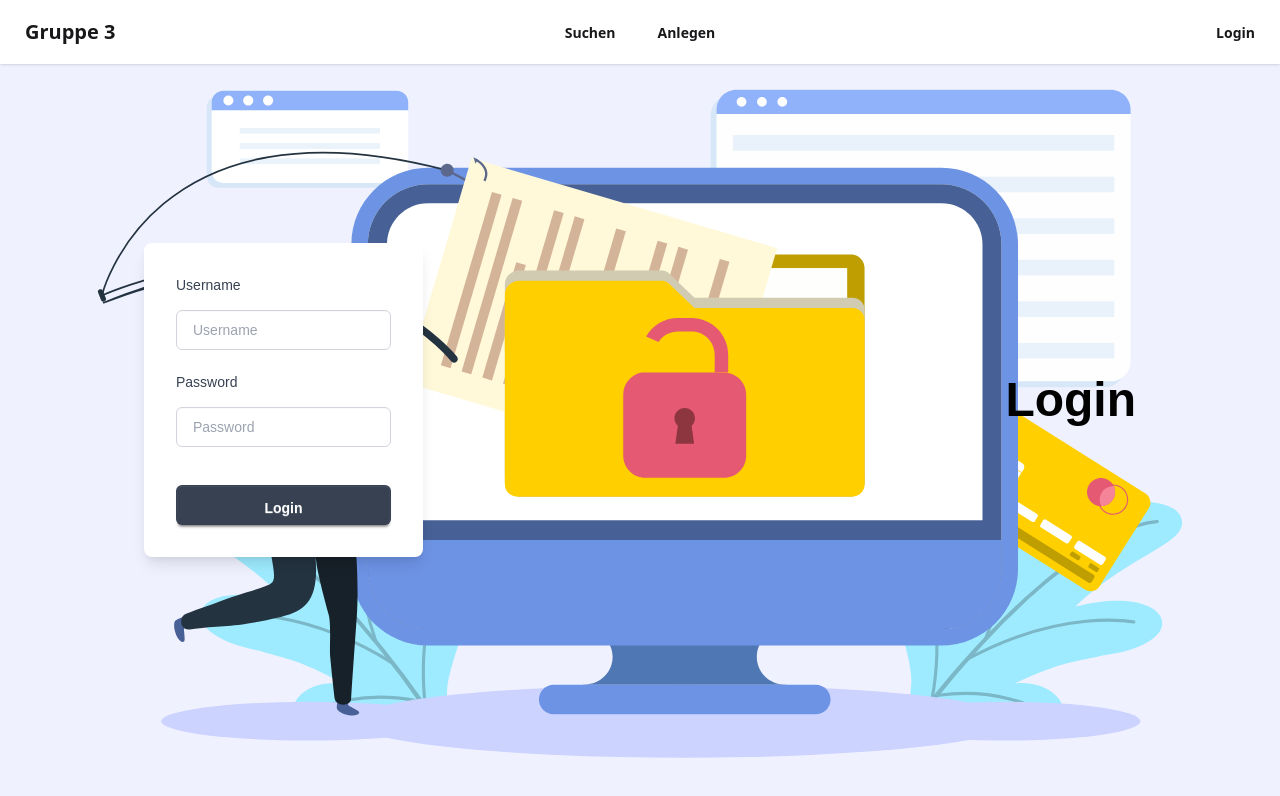
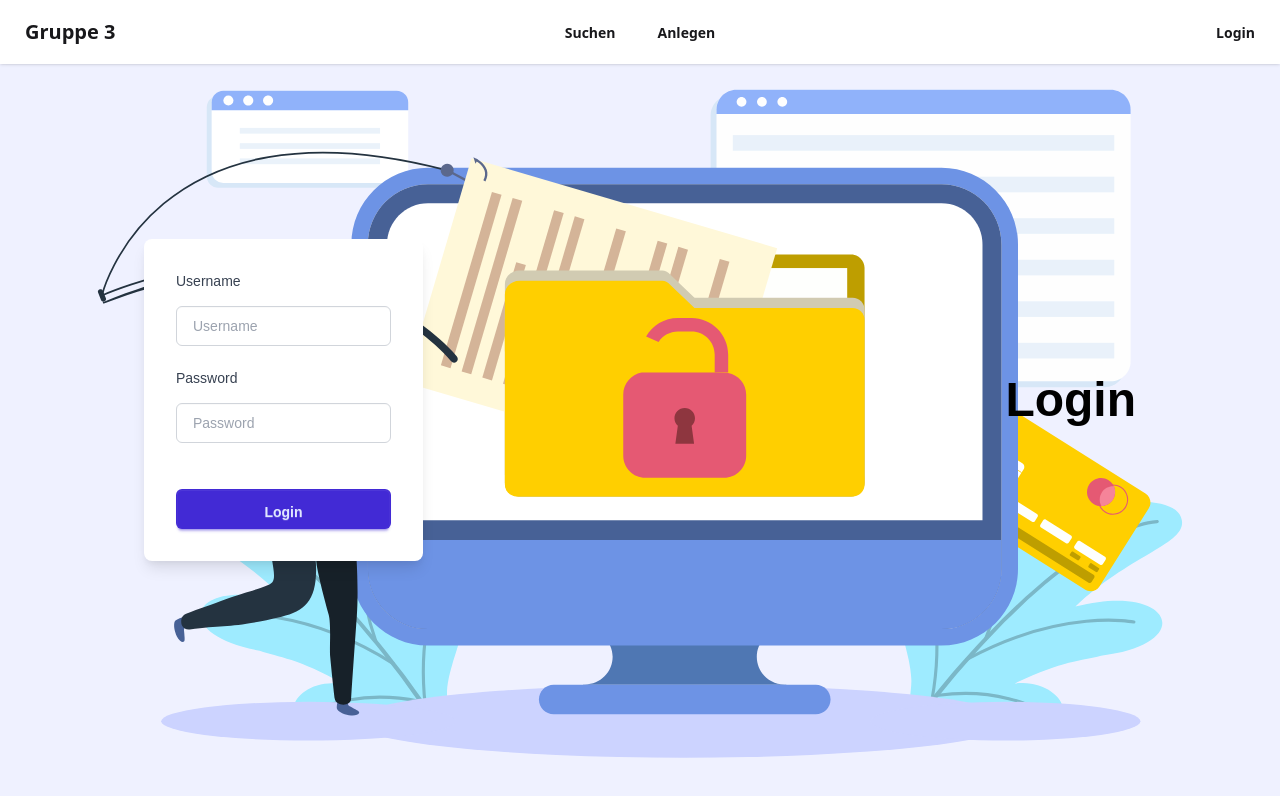
Before and after one commit to JuliusM123/web-Anwendung, an Angular app: page /login in a window 1280 px wide. Shown: the top 796 px of the page. Built offline with nearby package versions, Linux system fonts and the light colour scheme.

Commit message:
feat: hinzufügen von logging und verändern der html datei

```diff
--- a/src/app/login/login.component.html
+++ b/src/app/login/login.component.html
@@ -27,10 +27,10 @@
         <div class="card-body">
           <fieldset class="fieldset">
             <label class="label" for="username">Username</label>
-            <input id="username" type="text" class="input" placeholder="Username" />
+            <input id="username" type="text" class="input" placeholder="Username" [(ngModel)]="username" />
             <label class="label" for="password">Password</label>
-            <input type="password" class="input" placeholder="Password" />
-            <button class="btn btn-neutral mt-4" (click)="login()">Login</button>
+            <input type="password" class="input input-bordered" placeholder="Password" [(ngModel)]="password" />
+            <button class="btn btn-primary mt-6" (click)="login()">Login</button>
           </fieldset>
         </div>
       </div>
--- a/src/app/login/login.component.ts
+++ b/src/app/login/login.component.ts
@@ -1,10 +1,14 @@
 import { HttpClient } from '@angular/common/http';
 import { Component, ChangeDetectionStrategy, inject } from '@angular/core';
+import { FormsModule } from '@angular/forms';
 
 @Component({
     changeDetection: ChangeDetectionStrategy.OnPush,
     selector: 'app-login',
     standalone: true,
+    imports: [
+        FormsModule
+    ],
     templateUrl: './login.component.html',
     styleUrl: './login.component.css',
 })
@@ -14,4 +18,11 @@ export class LoginComponent {
     username = '';
     password = '';
 
+    login() {
+        console.log('Login attempt with:', {
+            username: this.username,
+        });
+
+    }
+
 }
```
